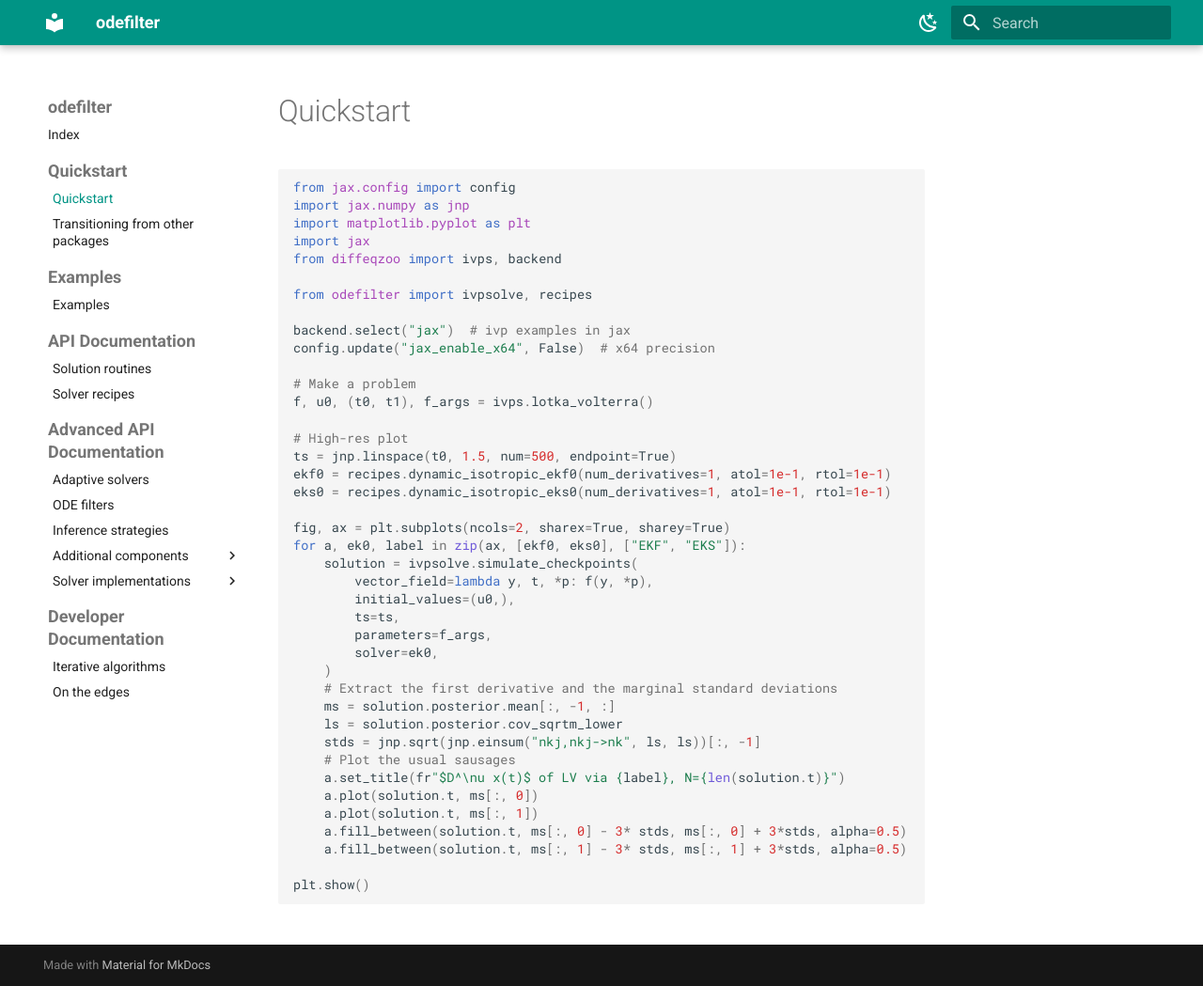
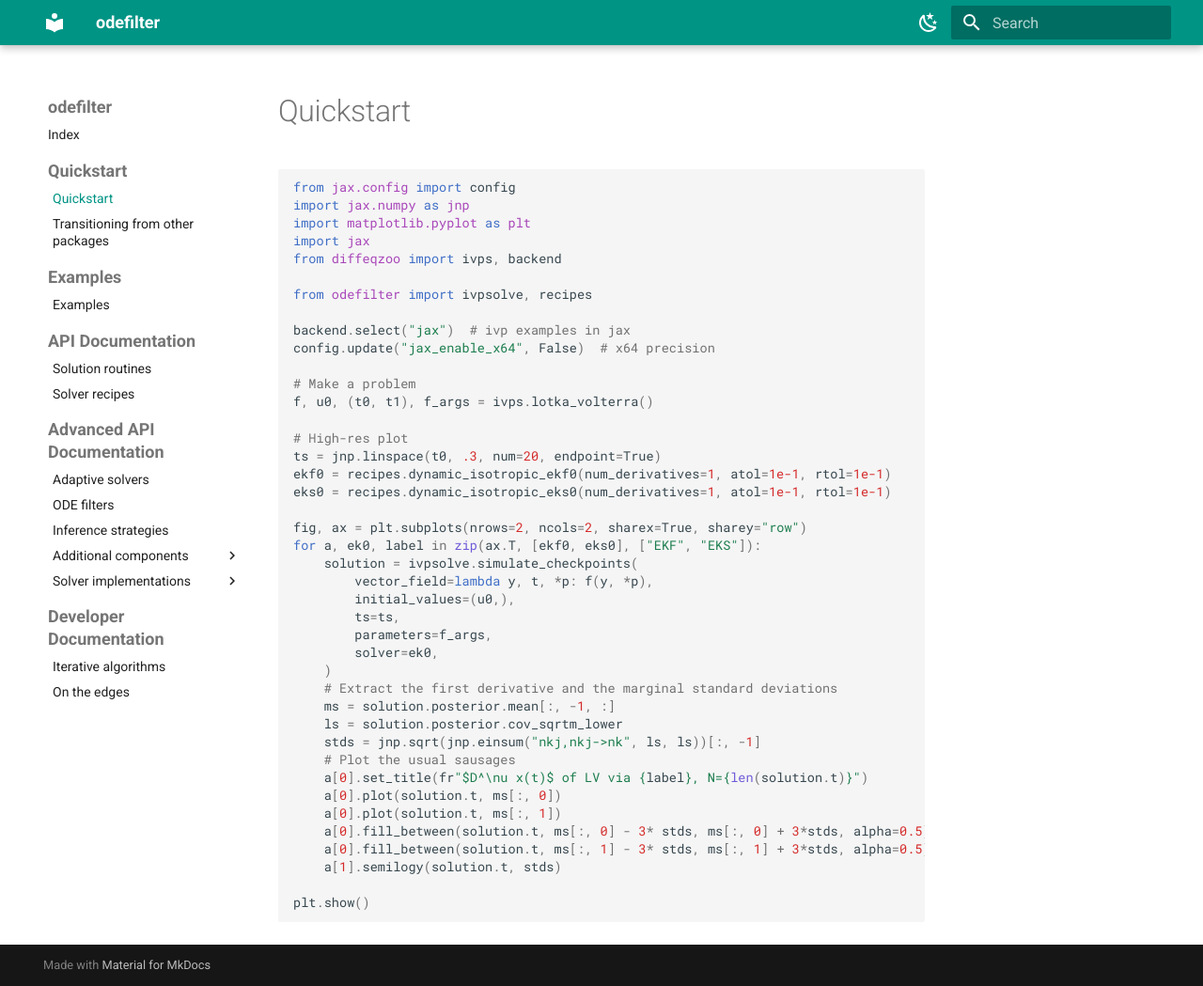
Before and after one commit to pnkraemer/probdiffeq, an MkDocs documentation site: the page built from docs/quickstart/quickstart.md, in a window 1280 px wide and 1049 px high. Shown: the whole window at 94% size. Built offline with MkDocs 1.6.1 and Material for MkDocs 9.7.7, drawn with Linux system fonts in a browser that asks for light colours.

Commit message:
pre-precon-removal

```diff
--- a/docs/quickstart/quickstart.md
+++ b/docs/quickstart/quickstart.md
@@ -16,12 +16,12 @@ config.update("jax_enable_x64", False)  # x64 precision
 f, u0, (t0, t1), f_args = ivps.lotka_volterra()
 
 # High-res plot
-ts = jnp.linspace(t0, 1.5, num=500, endpoint=True)
+ts = jnp.linspace(t0, .3, num=20, endpoint=True)
 ekf0 = recipes.dynamic_isotropic_ekf0(num_derivatives=1, atol=1e-1, rtol=1e-1)
 eks0 = recipes.dynamic_isotropic_eks0(num_derivatives=1, atol=1e-1, rtol=1e-1)
 
-fig, ax = plt.subplots(ncols=2, sharex=True, sharey=True)
-for a, ek0, label in zip(ax, [ekf0, eks0], ["EKF", "EKS"]):
+fig, ax = plt.subplots(nrows=2, ncols=2, sharex=True, sharey="row")
+for a, ek0, label in zip(ax.T, [ekf0, eks0], ["EKF", "EKS"]):
     solution = ivpsolve.simulate_checkpoints(
         vector_field=lambda y, t, *p: f(y, *p),
         initial_values=(u0,),
@@ -34,11 +34,12 @@ for a, ek0, label in zip(ax, [ekf0, eks0], ["EKF", "EKS"]):
     ls = solution.posterior.cov_sqrtm_lower
     stds = jnp.sqrt(jnp.einsum("nkj,nkj->nk", ls, ls))[:, -1]
     # Plot the usual sausages
-    a.set_title(fr"$D^\nu x(t)$ of LV via {label}, N={len(solution.t)}")
-    a.plot(solution.t, ms[:, 0])
-    a.plot(solution.t, ms[:, 1])
-    a.fill_between(solution.t, ms[:, 0] - 3* stds, ms[:, 0] + 3*stds, alpha=0.5)
-    a.fill_between(solution.t, ms[:, 1] - 3* stds, ms[:, 1] + 3*stds, alpha=0.5)
+    a[0].set_title(fr"$D^\nu x(t)$ of LV via {label}, N={len(solution.t)}")
+    a[0].plot(solution.t, ms[:, 0])
+    a[0].plot(solution.t, ms[:, 1])
+    a[0].fill_between(solution.t, ms[:, 0] - 3* stds, ms[:, 0] + 3*stds, alpha=0.5)
+    a[0].fill_between(solution.t, ms[:, 1] - 3* stds, ms[:, 1] + 3*stds, alpha=0.5)
+    a[1].semilogy(solution.t, stds)
 
 plt.show()
 
```
Also changed, not shown: 1 other file.
